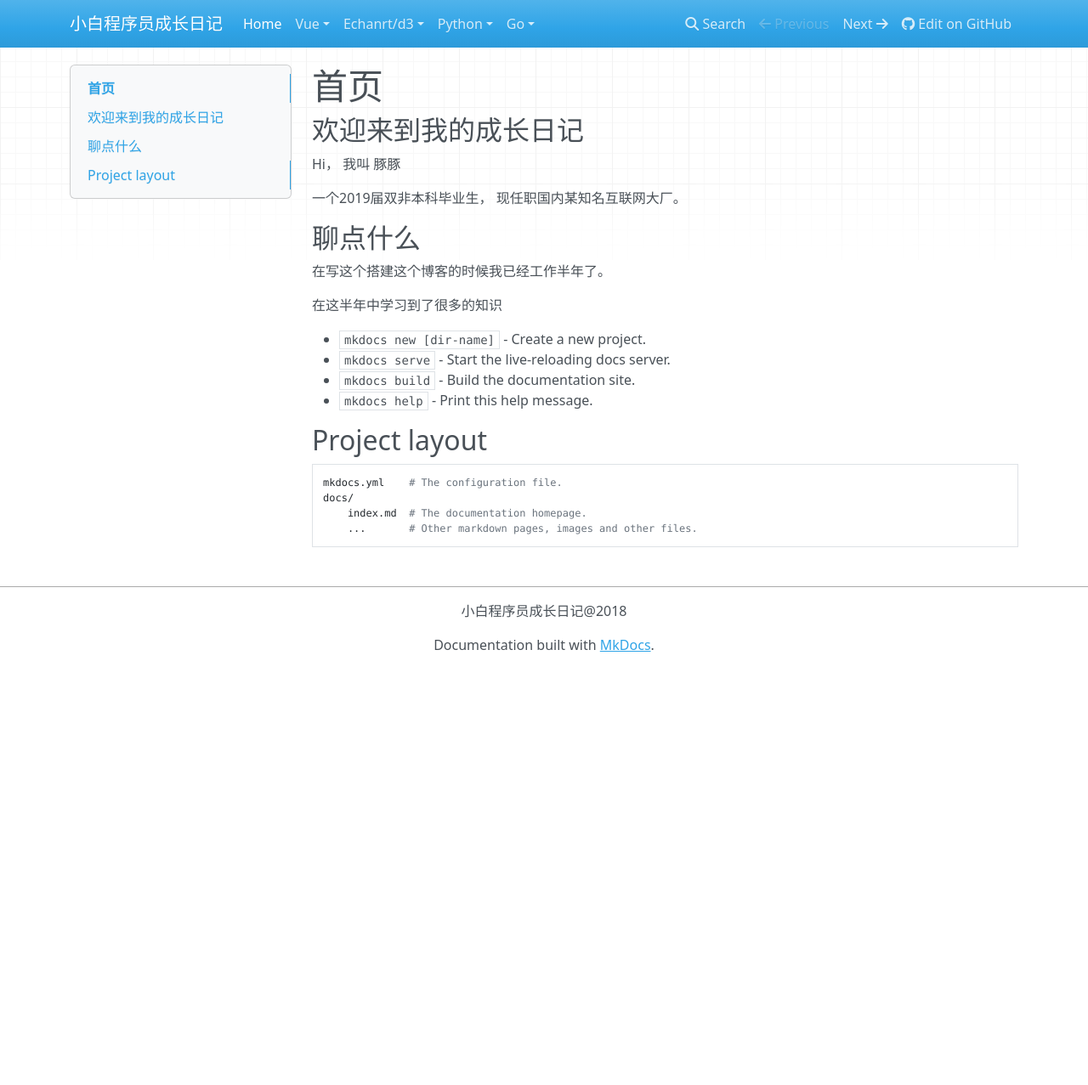
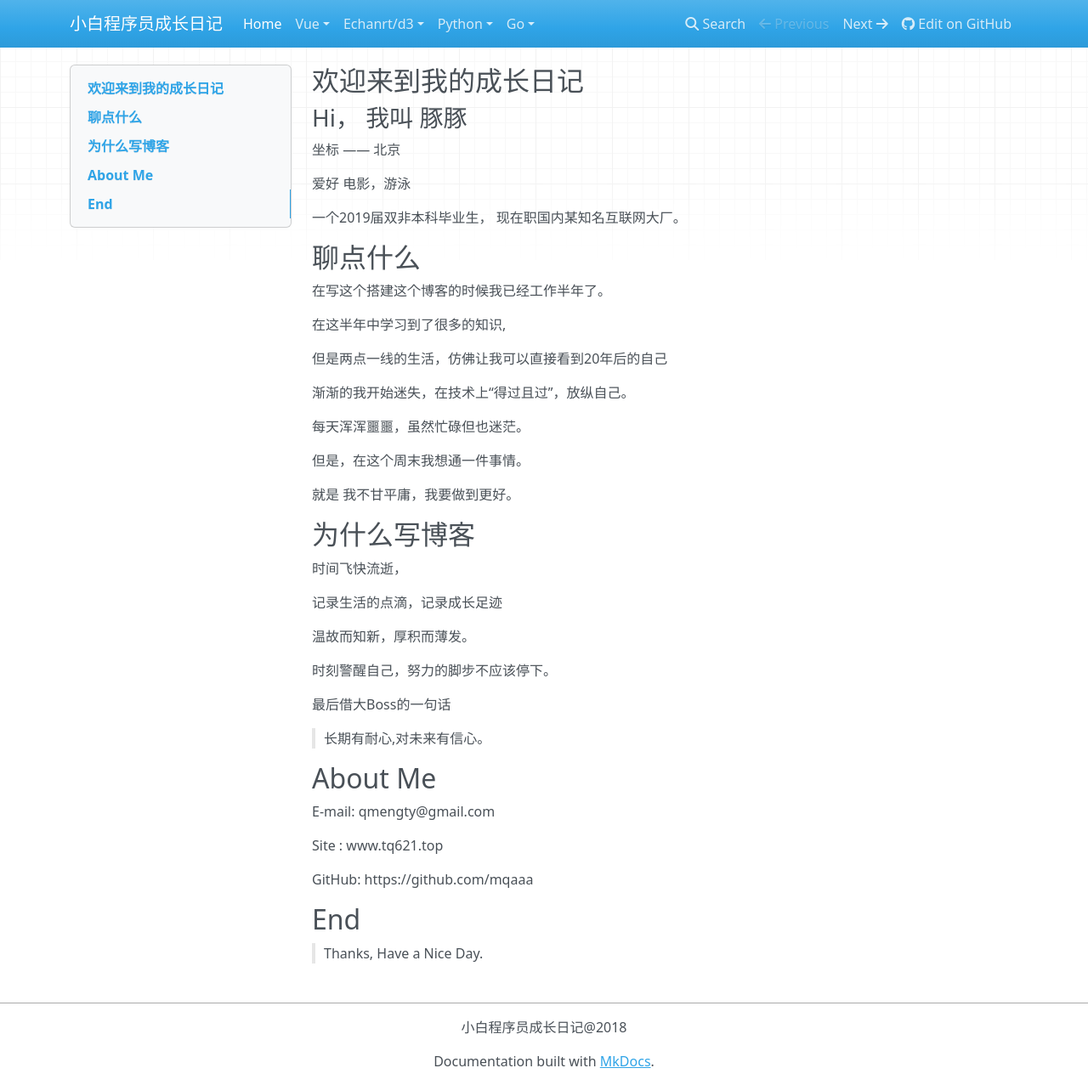
Before and after one commit to mqaaa/LearningNotes, an MkDocs documentation site: the page built from docs/index.md, in a window 1280 px wide and 1277 px high. Shown: the whole window at 85% size. Built offline with MkDocs 1.6.1, drawn with Linux system fonts in a browser that asks for light colours; nearby versions of some CDN libraries.

Commit message:
[Feature] update README

```diff
--- a/docs/index.md
+++ b/docs/index.md
@@ -1,27 +1,51 @@
-# 首页
-
 ## 欢迎来到我的成长日记
 
 <!-- For full documentation visit [mkdocs.org](http://mkdocs.org). -->
-Hi， 我叫 豚豚
+### Hi， 我叫 豚豚
+坐标 —— 北京
+
+爱好 电影，游泳
 
 一个2019届双非本科毕业生，
-现任职国内某知名互联网大厂。
-
+现在职国内某知名互联网大厂。
 
 ## 聊点什么
 在写这个搭建这个博客的时候我已经工作半年了。
 
-在这半年中学习到了很多的知识
+在这半年中学习到了很多的知识,
 
-* `mkdocs new [dir-name]` - Create a new project.
-* `mkdocs serve` - Start the live-reloading docs server.
-* `mkdocs build` - Build the documentation site.
-* `mkdocs help` - Print this help message.
+但是两点一线的生活，仿佛让我可以直接看到20年后的自己
 
-## Project layout
+渐渐的我开始迷失，在技术上“得过且过”，放纵自己。
 
-    mkdocs.yml    # The configuration file.
-    docs/
-        index.md  # The documentation homepage.
-        ...       # Other markdown pages, images and other files.
+每天浑浑噩噩，虽然忙碌但也迷茫。
+
+但是，在这个周末我想通一件事情。
+
+就是 我不甘平庸，我要做到更好。
+
+## 为什么写博客
+
+时间飞快流逝，
+
+记录生活的点滴，记录成长足迹
+
+温故而知新，厚积而薄发。
+
+时刻警醒自己，努力的脚步不应该停下。
+
+最后借大Boss的一句话
+
+>长期有耐心,对未来有信心。
+
+
+## About Me
+
+E-mail: qmengty@gmail.com
+
+Site  : www.tq621.top
+
+GitHub: https://github.com/mqaaa
+
+## End
+> Thanks, Have a Nice Day.
```
Also changed, not shown: README.md (+7 -0 lines), docs/python/Python.md (renamed from docs/Python.md).
